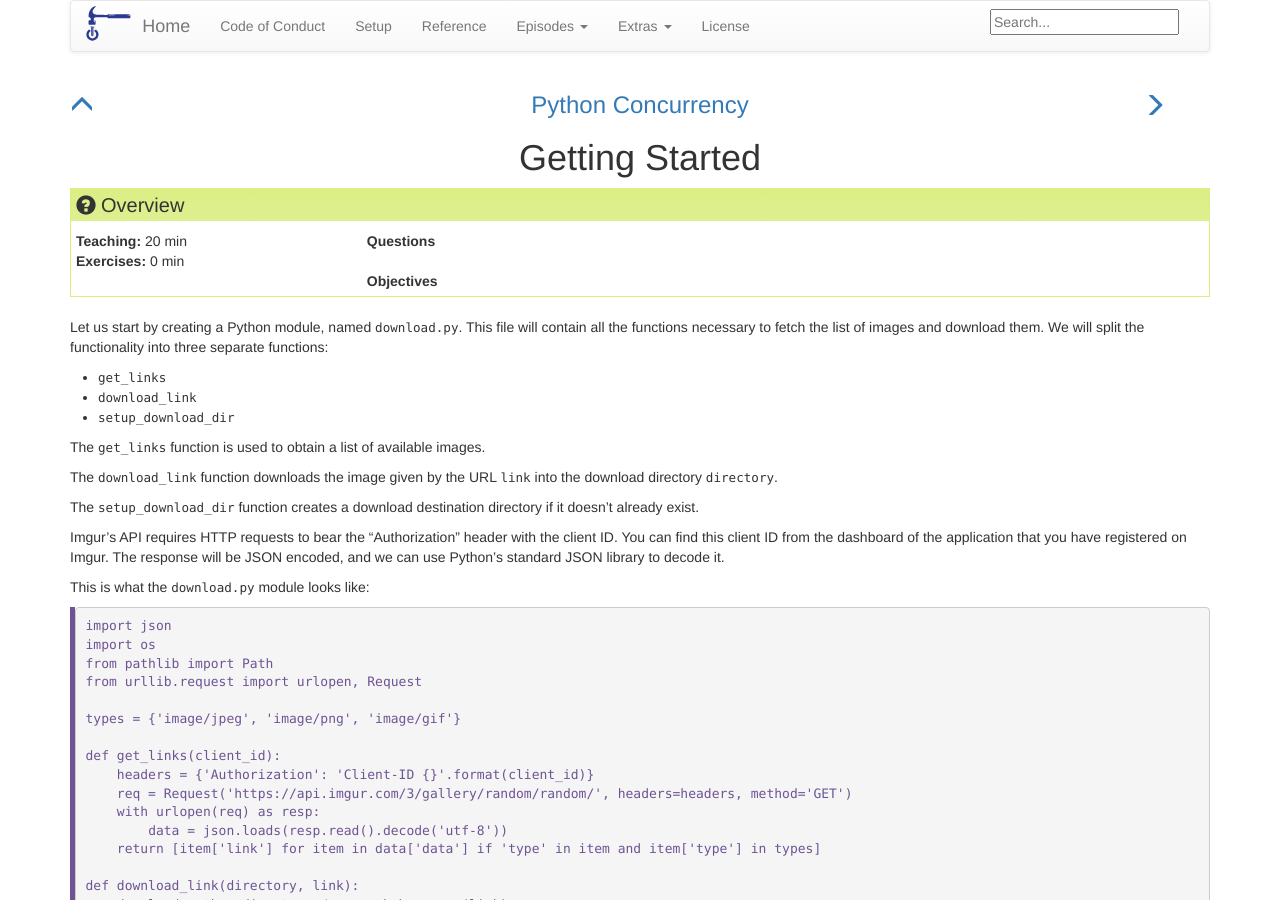
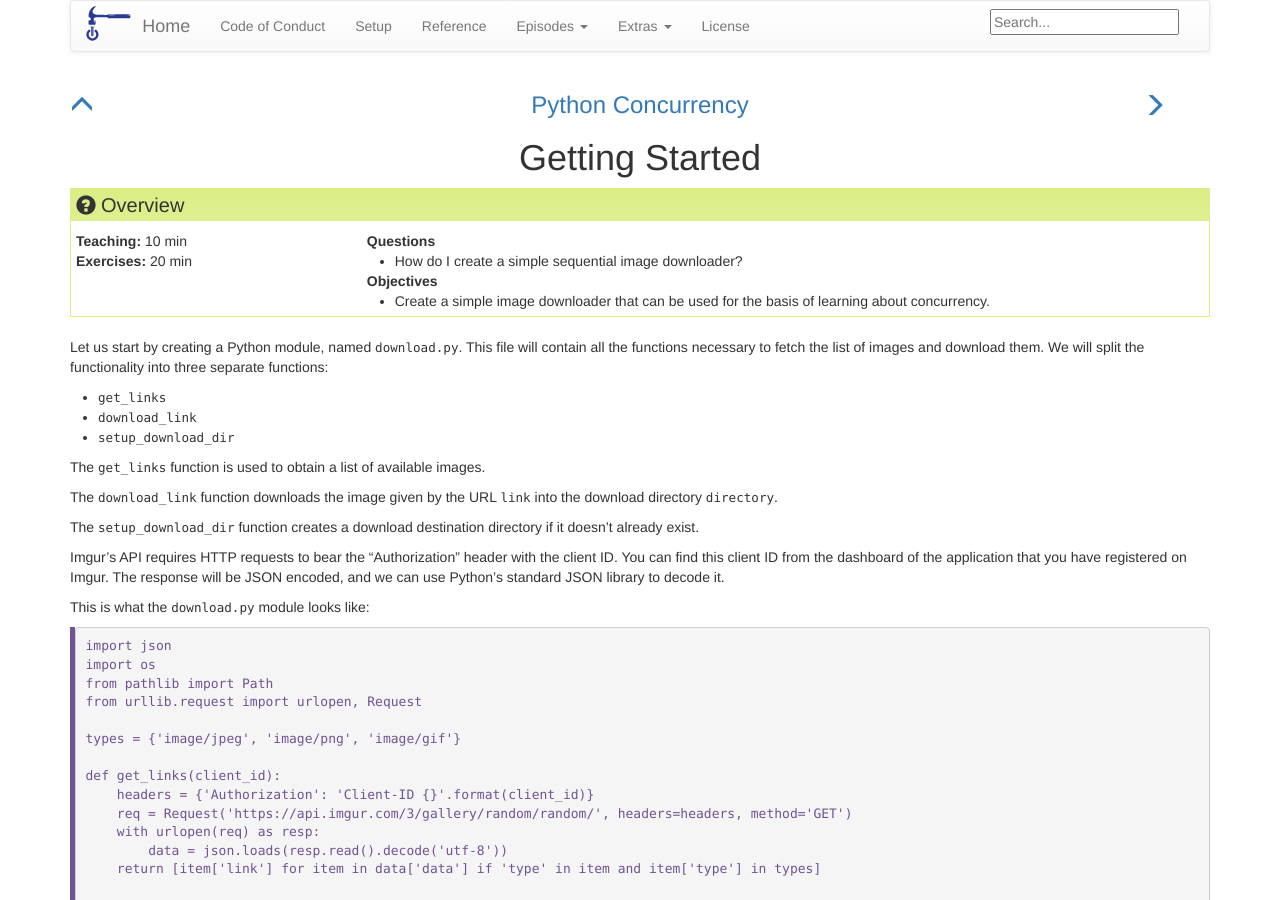
Before and after one commit to nyu-cds/python-concurrency, a Jekyll site: the page built from _episodes/01-gettingstarted.md, in a window 1280 px wide and 900 px high. Built offline with Jekyll 4.4.1, drawn with Linux system fonts in a browser that asks for light colours; some of the changed text lies outside the part shown.

Commit message:
Updates
Signed-off-by: Greg Watson <g.watson@computer.org>

```diff
--- a/_episodes/01-gettingstarted.md
+++ b/_episodes/01-gettingstarted.md
@@ -1,10 +1,14 @@
 ---
 title: "Getting Started"
-teaching: 20
-exercises: 0
+teaching: 10
+exercises: 20
 questions:
+- "How do I create a simple sequential image downloader?"
 objectives:
+- "Create a simple image downloader that can be used for the basis of learning about concurrency."
 keypoints:
+- "Imgur provides a web API that allows images to be downloaded."
+- "You will need a login and to register an application to use Imgur."
 ---
 Let us start by creating a Python module, named `download.py`. This file will contain all the functions necessary to fetch the list of images and
 download them. We will split the functionality into three separate functions:
```
Also changed, not shown: _episodes/02-multiprocessing.md (+6 -1 lines), _episodes/03-threads.md (+6 -1 lines).
